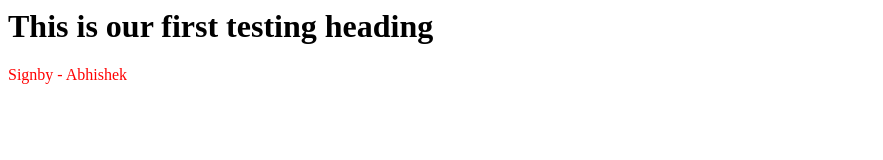
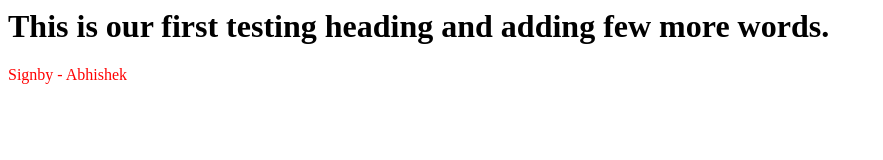
Before and after one commit to abhisheksinghforsure/web-dev, a plain HTML site: page index.html in a window 1280 px wide. Shown: the whole page, without its empty margins (0-883 px from the left). Drawn offline with Linux system fonts and the light colour scheme.

Commit message:
Added few more words

```diff
--- a/index.html
+++ b/index.html
@@ -1,4 +1,4 @@
 <body>
-<h1>This is our first testing heading</h1>
+<h1>This is our first testing heading and adding few more words.</h1>
 <p style="color:red">Signby - Abhishek</p>
 </body>
```
